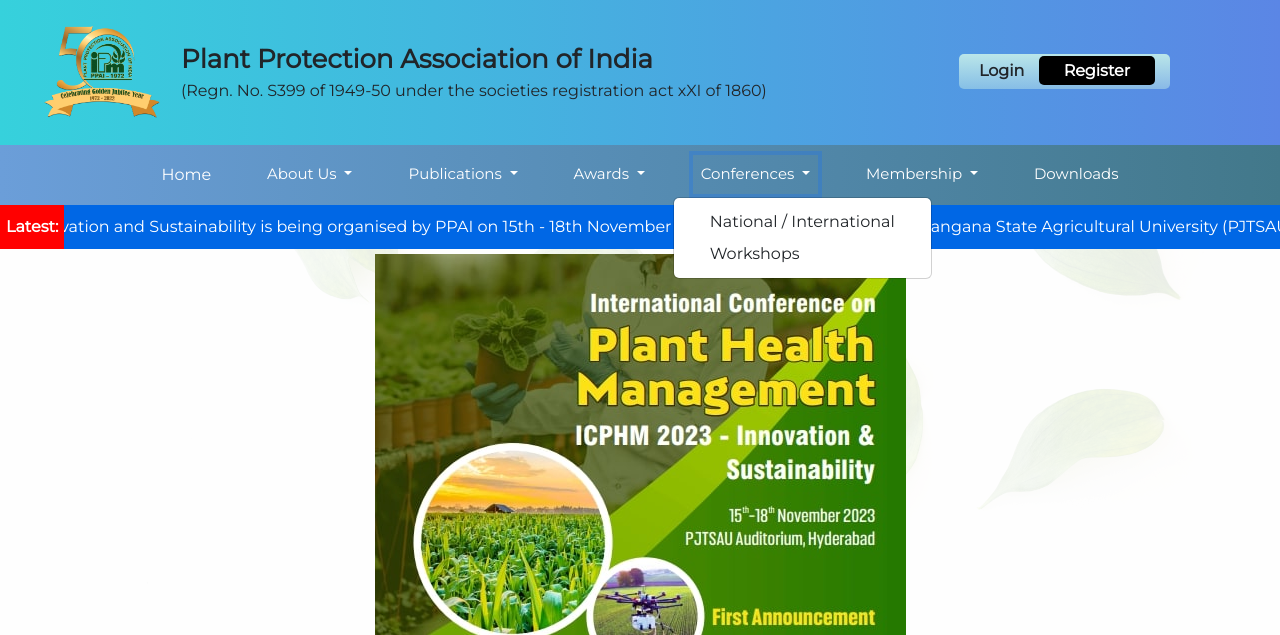
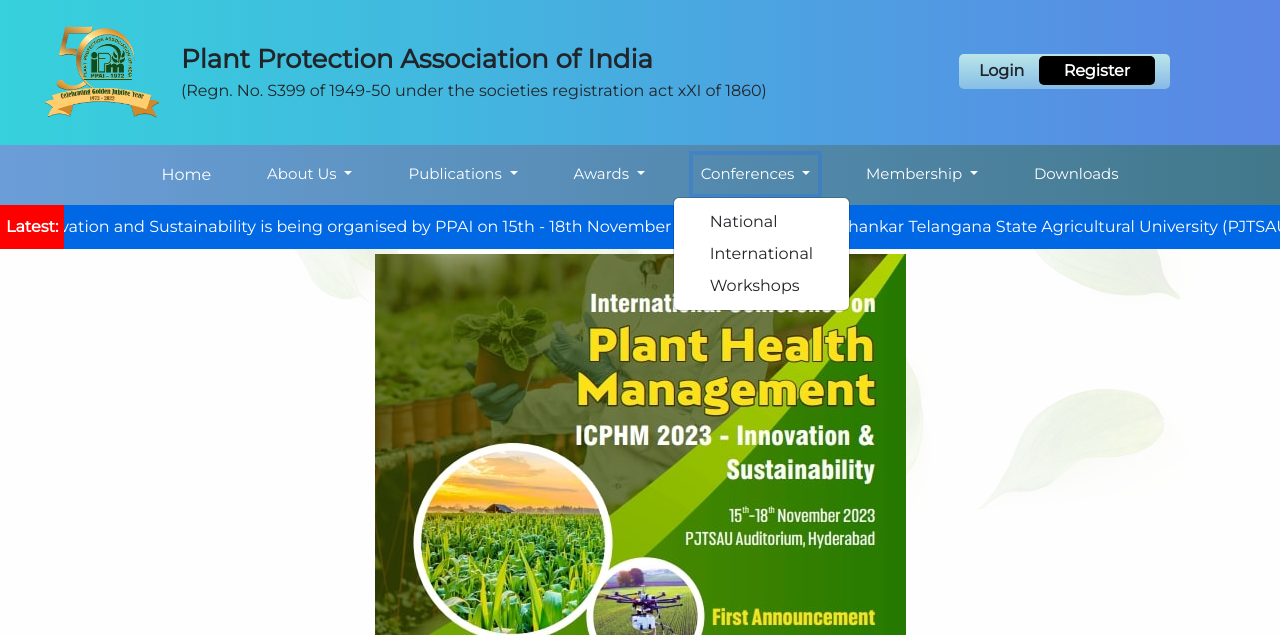
Before and after one commit to ppaihyd/website, a Django app: page / in a window 1280 px wide, after a click on "Conferences". Shown: the top 635 px of the page. Run offline with Django 4.2, Linux system fonts and the light colour scheme; parts of the project's set-up code (start-up, migrations or seed data) failed here and were passed over.

Commit message:
Update base.html

```diff
--- a/mysite/search/templates/search/base.html
+++ b/mysite/search/templates/search/base.html
@@ -291,7 +291,8 @@
                  Conferences
                 </a>
                 <ul class="dropdown-menu">
-                  <li><a class="dropdown-item" href="/conferences">National / International</a></li>
+                  <li><a class="dropdown-item" href="/national-conferencet">National</a></li>
+                  <li><a class="dropdown-item" href="/international-conferencet">International</a></li>
                   <li><a class="dropdown-item" href="/workshopt">Workshops</a></li>
                 </ul>
               </li>
```
